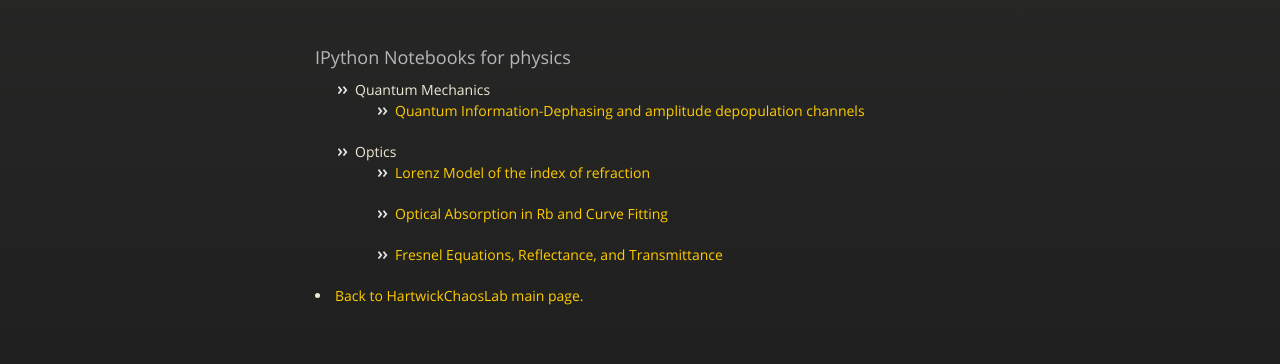
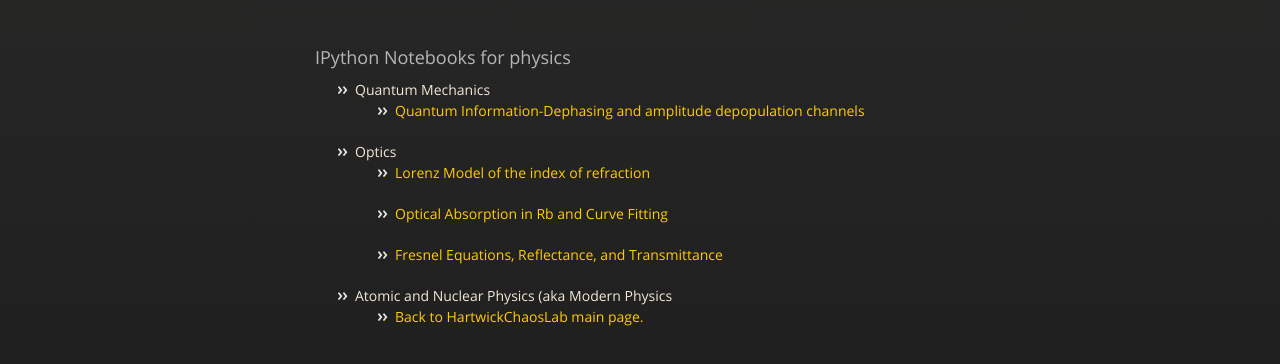
Before and after one commit to HartwickChaosLab/Physics-IPython-Notebooks, a plain HTML site: page index.html in a window 1280 px wide. Shown: the part 226-590 px from the top of the page. Drawn offline with nearby package versions, Linux system fonts and the light colour scheme.

Commit message:
Update index.html

```diff
--- a/index.html
+++ b/index.html
@@ -69,7 +69,14 @@
 </ul>
 </ul>
 
-<li><a href="http://hartwickchaoslab.github.io">Back to HartwickChaosLab main page.</a></li>
+<ul>
+<li>Atomic and Nuclear Physics (aka Modern Physics</li>
+<ul>
+<li> <a href="http://nbviewer.ipython.org/github/HartwickChaosLab/Physics-IPython-Notebooks/blob/master/Atomic%20and%20Nuclear%20(Modern%20Physics)/Finite%20Square%20Well.ipynb</a></li>
+  </ul>
+<li>
+
+  <a href="http://hartwickchaoslab.github.io">Back to HartwickChaosLab main page.</a></li>
       </section>
 
     </div>
```
